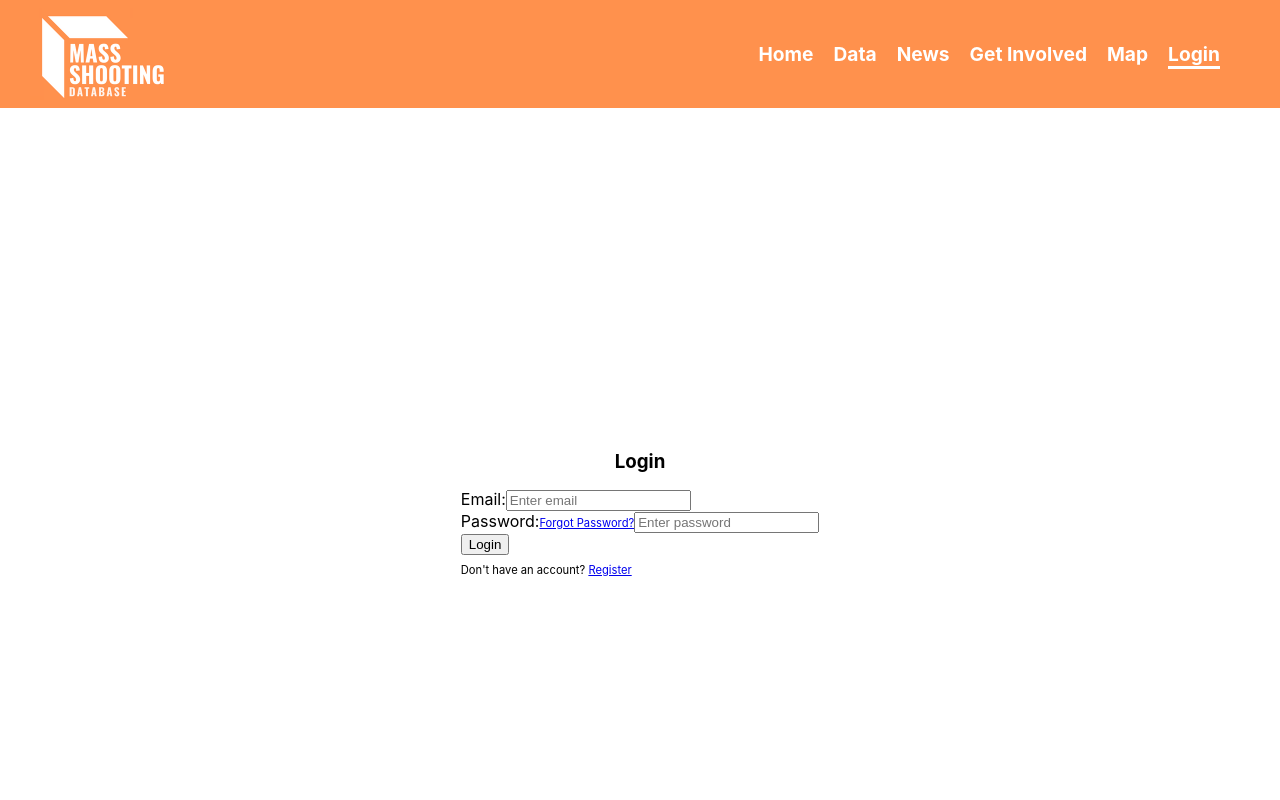
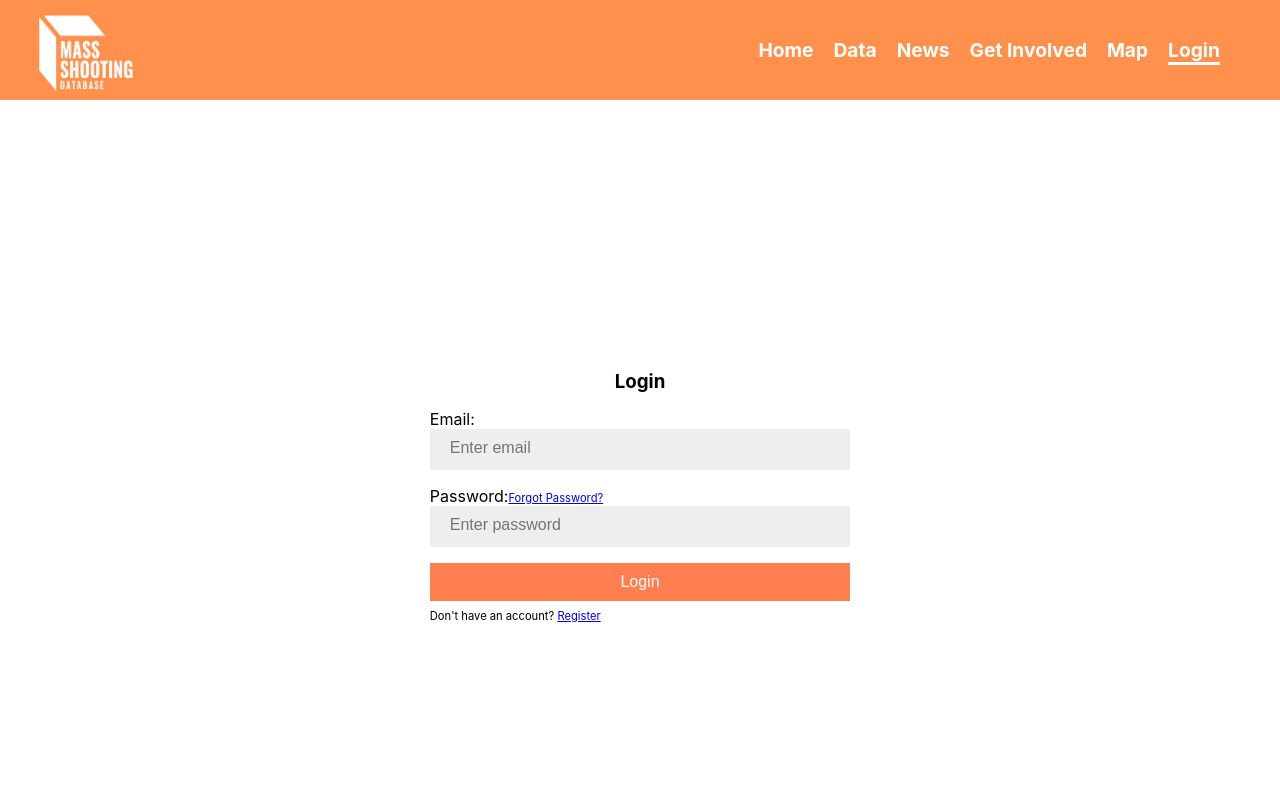
Before and after one commit to massshootingdatabase/MSDWebsite, a React (Create React App) app in the folder client/: page /login in a window 1280 px wide. Shown: the top 800 px of the page. Built offline with nearby package versions, Linux system fonts and the light colour scheme.

Commit message:
Fixed issue where email was going on both email and password field. Successful login recorded. Combined new css file with old one.

```diff
--- a/client/src/components/screens/LoginScreen.js
+++ b/client/src/components/screens/LoginScreen.js
@@ -70,7 +70,7 @@ const LoginScreen = ({history}) => {
                         required
                         id="password"
                         placeholder="Enter password"
-                        value={email}
+                        value={password}
                         onChange={(e) => setPassword(e.target.value)}
                         tabIndex={2}
                         />
--- a/client/src/index.scss
+++ b/client/src/index.scss
@@ -1,3 +1,9 @@
+*{
+  margin: 0;
+  padding: 0;
+  box-sizing: border-box;
+}
+
 body {
   margin: 0;
   font-family: -apple-system, BlinkMacSystemFont, 'Segoe UI', 'Roboto', 'Oxygen',
@@ -11,3 +17,67 @@ code {
   font-family: source-code-pro, Menlo, Monaco, Consolas, 'Courier New',
     monospace;
 }
+/*
+body{
+  font-family: Arial, Helvetica, sans-serif;
+  line-height: 1.7;
+  background: #eee;
+  color: #333;
+}*/
+
+.form-group,
+.form-group label,
+.form-group input {
+  width: 100%;
+  margin-bottom: 0.5rem;
+}
+
+.form-group input {
+  padding: 10px 20px;
+  border: none;
+  border-bottom: 3px solid transparent;
+  background-color: #eee;
+  outline-width: 0;
+  font-size: 1rem;
+}
+
+.form-group input:focus{
+  border-bottom: 3px solid coral;
+}
+
+.btn {
+  padding: 10px 20px;
+  cursor: pointer;
+  width: 100%;
+  font-size: 1rem;
+  border: none;
+}
+
+.btn:hover{
+  opacity: 0.8;
+}
+
+.btn-primary{
+  background-color: coral;
+  color: #fff;
+}
+
+.error-message {
+  width: 100%;
+  display: inline-block;
+  padding: 5px;
+  background: green;
+  color: #fff;
+  text-align: center;
+  margin: 0.5rem 0;
+}
+
+.success-message {
+  width: 100%;
+  display: inline-block;
+  padding: 5px;
+  background: green;
+  color: #fff;
+  text-align: center;
+  margin: 0.5rem 0;
+}
```
